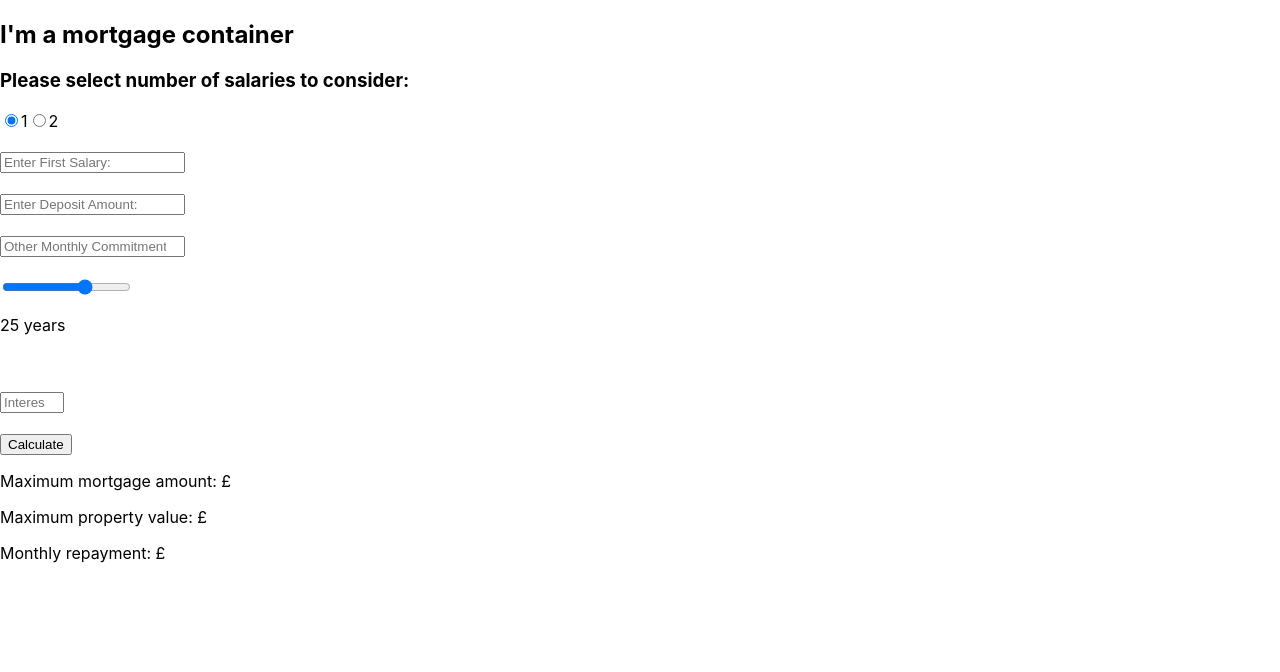
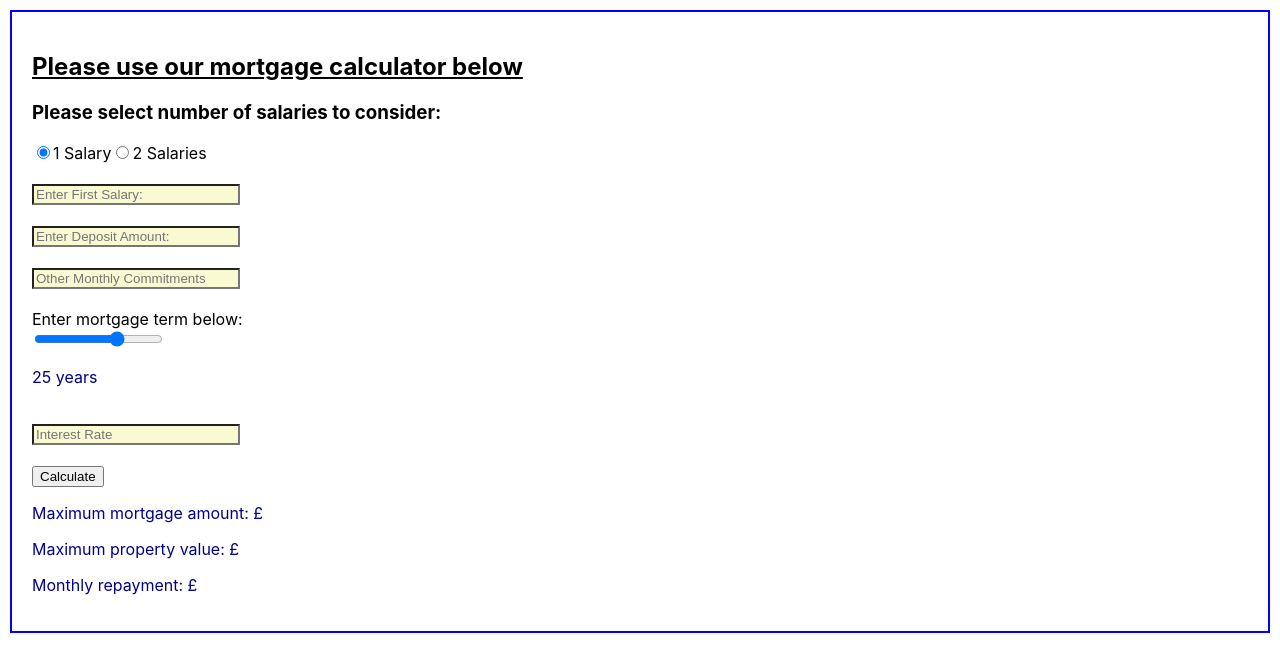
Before and after one commit to Gclark04432/react-mortgage-calculator-mk2, a React (Create React App) app: page / in a window 1280 px wide. Shown: the top 672 px of the page. Built offline with nearby package versions, Linux system fonts and the light colour scheme.

Commit message:
add some basic css

```diff
--- a/src/components/MortgageAmount.js
+++ b/src/components/MortgageAmount.js
@@ -27,7 +27,7 @@ function MortgageAmount(props){
     const rate = (props.criteria.interestRate/1200)
     const repayments = (props.criteria.mortgageTerm*12)
     const monthlyPayment = mortgageAmount * ((rate*(1+rate)**repayments) / (((1+rate)**repayments)-1) )
-    return monthlyPayment
+    return monthlyPayment.toFixed(2)
   }
 
 
--- a/src/components/MortgageForm.js
+++ b/src/components/MortgageForm.js
@@ -29,7 +29,7 @@ class MortgageForm extends Component {
 
   secondApplicant(){
     if (this.state.applicants === 2){
-      return <input type="number" placeholder="Enter Second Salary" min="0" onChange={this.handleSecondSalaryChange}/>
+      return <input className="text" type="number" placeholder="Enter Second Salary" min="0" onChange={this.handleSecondSalaryChange}/>
     }
   }
 
@@ -75,26 +75,27 @@ class MortgageForm extends Component {
       <form onSubmit={this.handleFormSubmit}>
       <h3>Please select number of salaries to consider:</h3>
       <input type="radio" name="applicants" value="1" defaultChecked onChange={this.handleApplicantsChange}/>
-      <label htmlFor="1">1</label>
+      <label htmlFor="1">1 Salary</label>
       <input type="radio" name="applicants" value="2" onChange={this.handleApplicantsChange}/>
-      <label htmlFor="2">2</label>
+      <label htmlFor="2">2 Salaries</label>
       <br/><br/>
 
-      <input type="number" placeholder="Enter First Salary:" min="0" onChange={this.handleFirstSalaryChange}/>
+      <input className="text" type="number" placeholder="Enter First Salary:" min="0" onChange={this.handleFirstSalaryChange}/>
       {this.secondApplicant()}
 
       <br/><br/>
-      <input type="number" placeholder="Enter Deposit Amount:" min="0" onChange={this.handleDepositChange}/>
+      <input className="text" type="number" placeholder="Enter Deposit Amount:" min="0" onChange={this.handleDepositChange}/>
 
       <br/><br/>
-      <input type="number" placeholder="Other Monthly Commitments" min="0" onChange={this.handleOtherCommitmentsChange}/>
+      <input className="text" type="number" placeholder="Other Monthly Commitments" min="0" onChange={this.handleOtherCommitmentsChange}/>
 
       <br/><br/>
+      Enter mortgage term below: <br/>
       <input type="range" defaultValue="25" min="5" max="35" step="1" onChange={this.handleMortgageTermChange} />
       <p>{this.state.mortgageTerm} years</p>
 
-      <br/><br/>
-      <input type="number" placeholder="Interest Rate" step="0.1" min="2.0" max="6.0" onChange={this.handleInterestRateChange} />
+      <br/>
+      <input className="text" type="number" placeholder="Interest Rate" step="0.1" min="2.0" max="6.0" onChange={this.handleInterestRateChange} />
 
       <br/><br/>
       <input type="submit" value="Calculate" />
--- a/src/containers/MortgageContainer.js
+++ b/src/containers/MortgageContainer.js
@@ -19,7 +19,7 @@ class MortgageContainer extends Component {
   render() {
     return (
       <article>
-      <h2>I'm a mortgage container</h2>
+      <h2>Please use our mortgage calculator below</h2>
       <MortgageForm submitCriteria={this.updateCriteria}/>
       <MortgageAmount criteria={this.state.criteria}/>
       </article>
--- a/src/index.css
+++ b/src/index.css
@@ -3,11 +3,27 @@ body {
   font-family: -apple-system, BlinkMacSystemFont, 'Segoe UI', 'Roboto', 'Oxygen',
     'Ubuntu', 'Cantarell', 'Fira Sans', 'Droid Sans', 'Helvetica Neue',
     sans-serif;
-  -webkit-font-smoothing: antialiased;
-  -moz-osx-font-smoothing: grayscale;
+  padding: 20px;
+  border: 2px solid blue;
+  margin: 10px;
 }
 
 code {
   font-family: source-code-pro, Menlo, Monaco, Consolas, 'Courier New',
     monospace;
 }
+
+h2 {
+  text-decoration: underline;
+}
+
+input.text{
+  width: 200px;
+  justify-content: center;
+  background-color: lightgoldenrodyellow;
+  color: darkblue;
+}
+
+p {
+  color: darkblue;
+}
```
